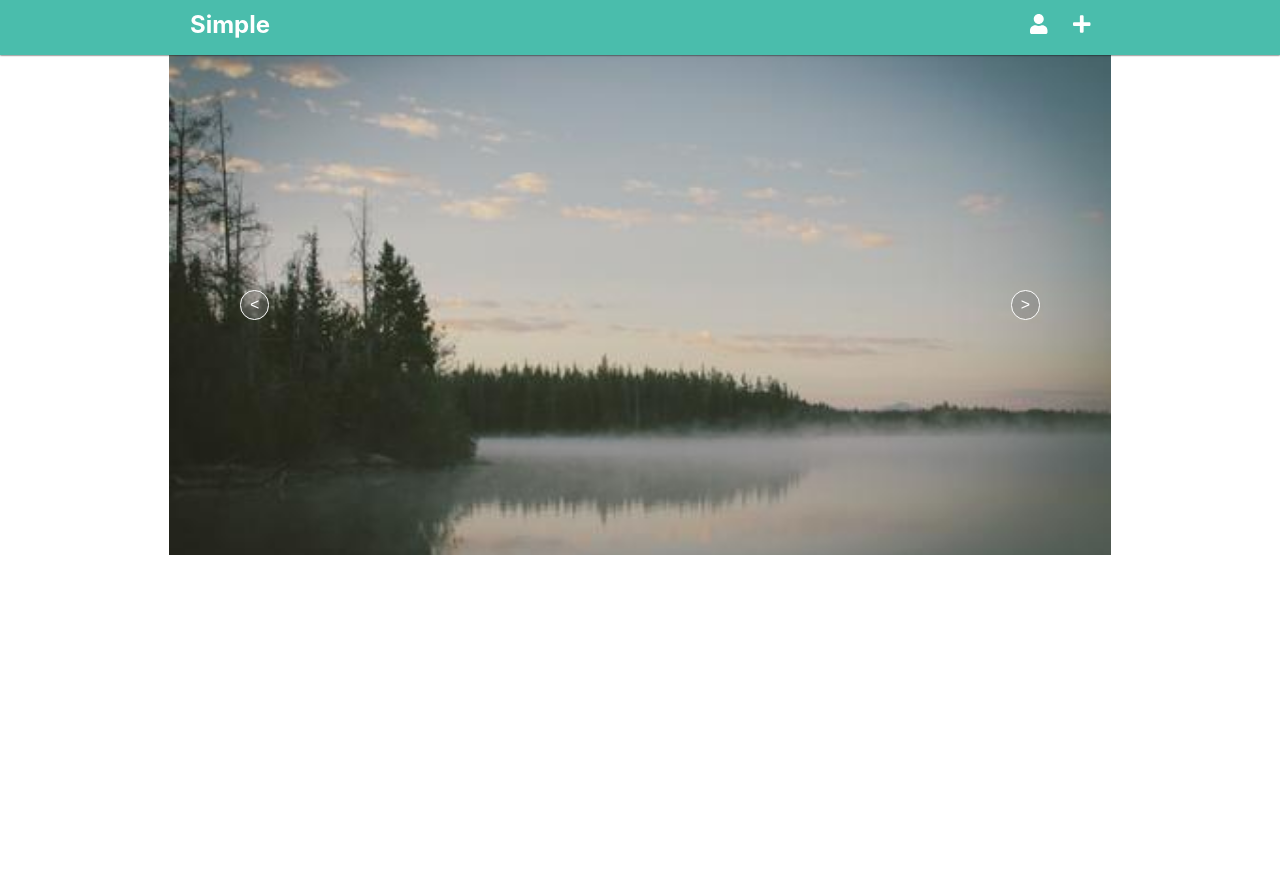
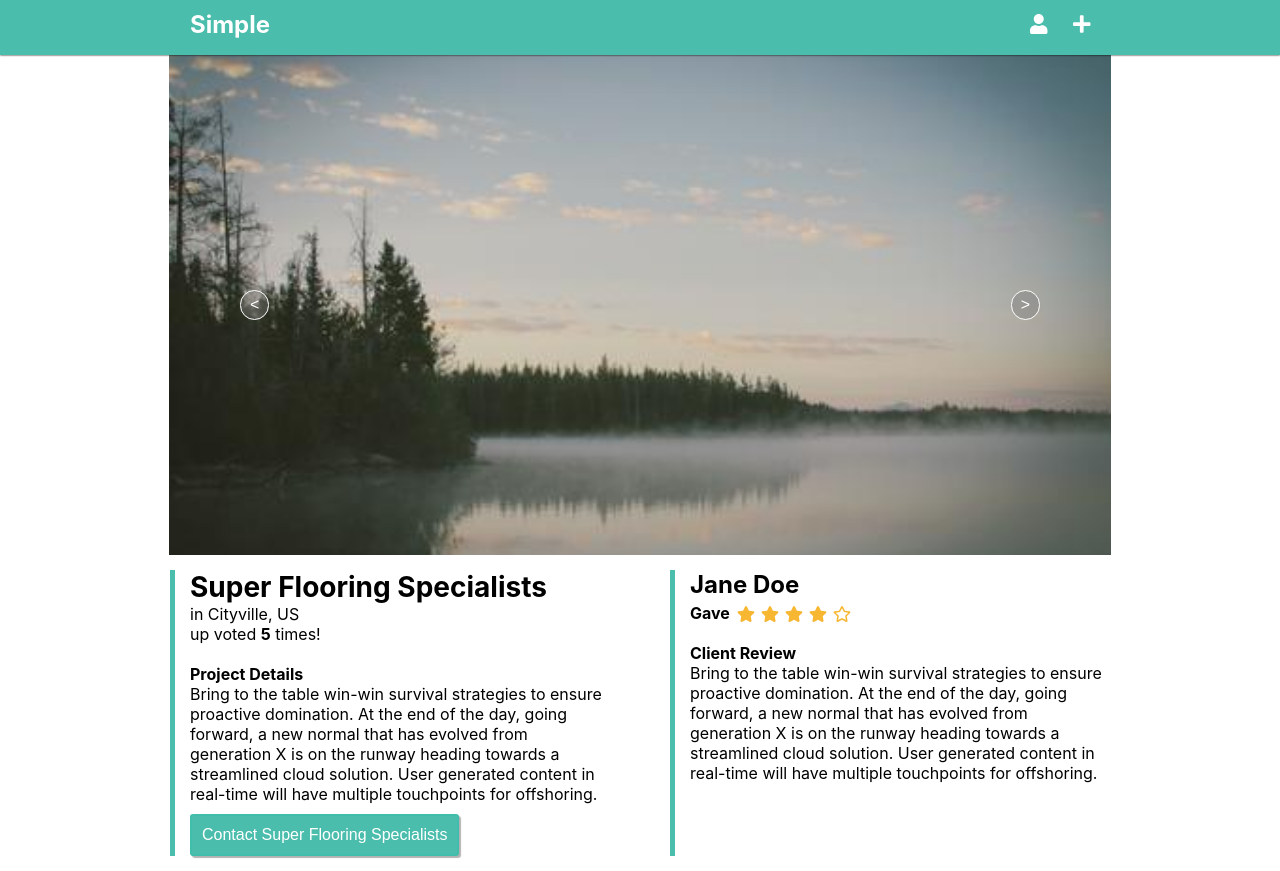
Before and after one commit to KerstingJ/simple, a React (Create React App) app in the folder simple/: page /projects/1 in a window 1280 px wide. Before the commit the page ends 800 px from the top, so only its background shows below. Built offline with nearby package versions, Linux system fonts and the light colour scheme.

Commit message:
addd project view

```diff
--- a/simple/src/components/ProjectCard.js
+++ b/simple/src/components/ProjectCard.js
@@ -49,7 +49,7 @@ export default withRouter(function ProjectCard(props) {
           <p className="quote">
             "Incredibly Professional", "Super Responsive", "They Saved My Cat"
           </p>
-          <button className="more" onClick={navButton}>See More</button>
+          <button className="more" onClick={navButton}>View Project</button>
         </div>
       </div>
     </CardContainer>
--- a/simple/src/views/ProjectView.js
+++ b/simple/src/views/ProjectView.js
@@ -1,44 +1,122 @@
-import React, {useEffect, useState} from 'react';
-import styled from 'styled-components';
-import Header from '../components/Header.js';
-import LargeCarousel from '../components/LargeCarousel.js';
+import React, { useEffect, useState } from "react";
+import styled from "styled-components";
+import Header from "../components/Header.js";
+import LargeCarousel from "../components/LargeCarousel.js";
 
-import data from '../dummy-data'
+import data from "../dummy-data";
 
-export default function(props){
-    const [project, setProject] = useState({})
+export default function(props) {
+  const [project, setProject] = useState({});
 
-    useEffect(()=>{
+  useEffect(() => {
     let id = props.match.params.id;
-        setProject(data.find(d => d.id == id))
-    })
+    setProject(data.find(d => d.id + "" === id + ""));
+  }, []);
 
   if (!project) {
-        return <div>Somethings wrong with your project</div>
+    return <div>Somethings wrong with your project</div>;
   }
 
-    return (<>
+  console.log(project);
+  return (
+    <>
       <Header />
       <Container>
-            {project.images && <LargeCarousel images={project.images}/>}
-            <div className="projectInfo">
-                {/* Contractor Name */}
-                {/* location */}
-                {/* Rating / Votes */}
-                {/* Date */}
-                {/* Description of Job */}
+        {project.images && <LargeCarousel images={project.images} />}
+        <div className="infoSection">
+          <div className="projectInfo info infoLeft">
+            <h2>{project.contractor}</h2>
+            <p>in {project.location}</p>
+            <p>
+              up voted <strong>{project.votes}</strong> times!
+            </p>
+            <h4>Project Details</h4>
+            <p>
+              Bring to the table win-win survival strategies to ensure proactive
+              domination. At the end of the day, going forward, a new normal
+              that has evolved from generation X is on the runway heading
+              towards a streamlined cloud solution. User generated content in
+              real-time will have multiple touchpoints for offshoring.
+            </p>
+            <button className="contact">Contact {project.contractor}</button>
           </div>
-            <div className="clientInfo">
-                {/* Client Name */}
-                {/* Rating */}
-                {/* Review */}
+          <div className="clientInfo info infoRight">
+            <h3>{project.client}</h3>
+            <div className="rating">
+              <strong>{`Gave `}</strong>
+              {project.rating &&
+                [1, 2, 3, 4, 5].map(ech =>
+                  ech <= project.rating ? (
+                    <i key={ech} className="fas fa-star" />
+                  ) : (
+                    <i key={ech} className="far fa-star" />
+                  )
+                )}
+            </div>
+            <h4>Client Review</h4>
+            <p>
+              Bring to the table win-win survival strategies to ensure proactive
+              domination. At the end of the day, going forward, a new normal
+              that has evolved from generation X is on the runway heading
+              towards a streamlined cloud solution. User generated content in
+              real-time will have multiple touchpoints for offshoring.
+            </p>
+          </div>
         </div>
       </Container>
-    </>)
+    </>
+  );
 }
 
 const Container = styled.div`
   max-width: 1000px;
   margin: 0 auto;
   padding-top: 55px;
-`
+
+  h4 {
+      margin-top: 20px;
+  }
+
+  .infoSection {
+    display: flex;
+    justify-content: space-between;
+    width: 100%;
+  }
+
+  .info {
+    margin: 15px 30px;
+    border-left: 5px solid #4abdac;
+    padding-left: 15px;
+    width: 50%;
+  }
+
+  .rating svg {
+    position: relative;
+    top: 4px;
+    margin: 3px;
+
+    &:first-child {
+      margin-left: 0;
+    }
+
+    path {
+      fill: #f7b733;
+    }
+  }
+
+  .contact {
+    margin-top: 10px;
+    background: #4abdac;
+    color: white;
+    border: 2px solid #41bdac;
+    box-shadow: 2px 2px 1px rgba(0, 0, 0, 0.3);
+
+    transition: 0.35s;
+
+    &:hover {
+      background: white;
+      color: #4abdac;
+      box-shadow: 0px 0px 1px rgba(0, 0, 0, 0.3);
+    }
+  }
+`;
```
Lines whose indentation alone changed are shown as unchanged.
